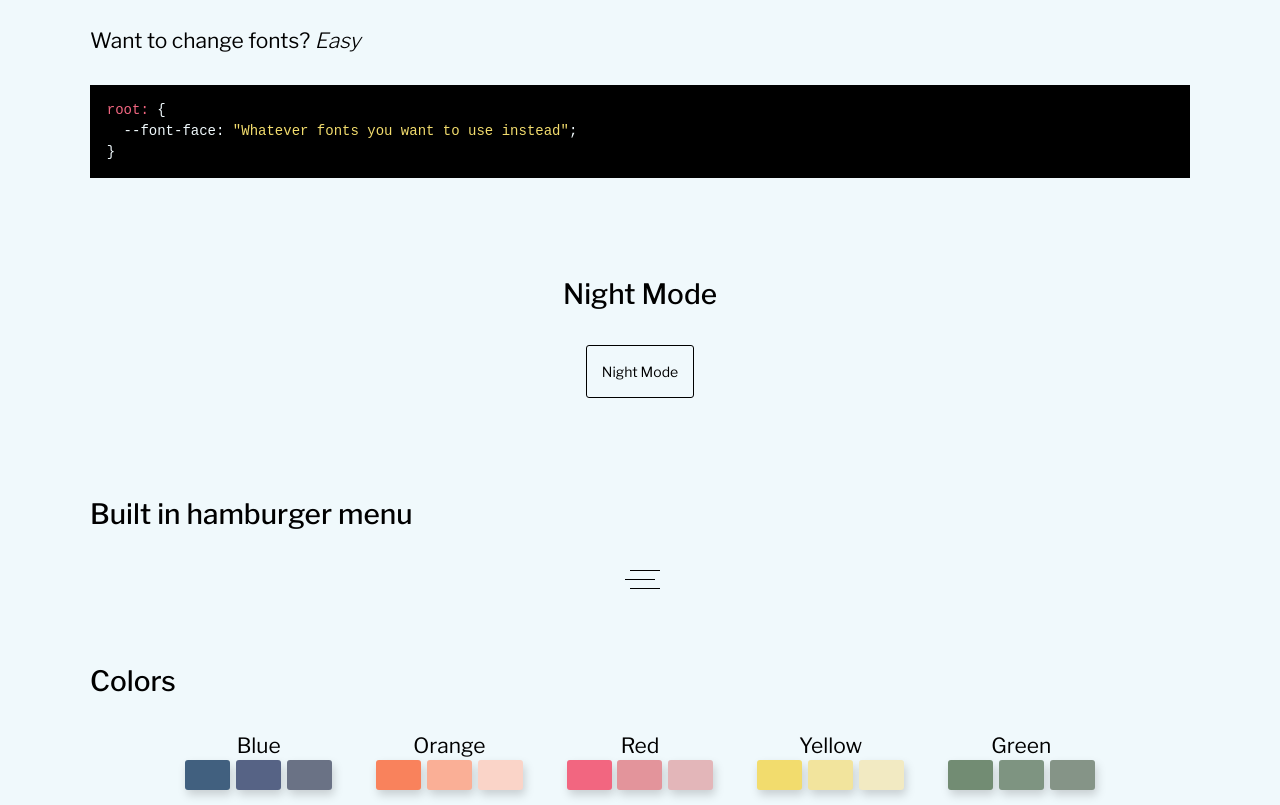
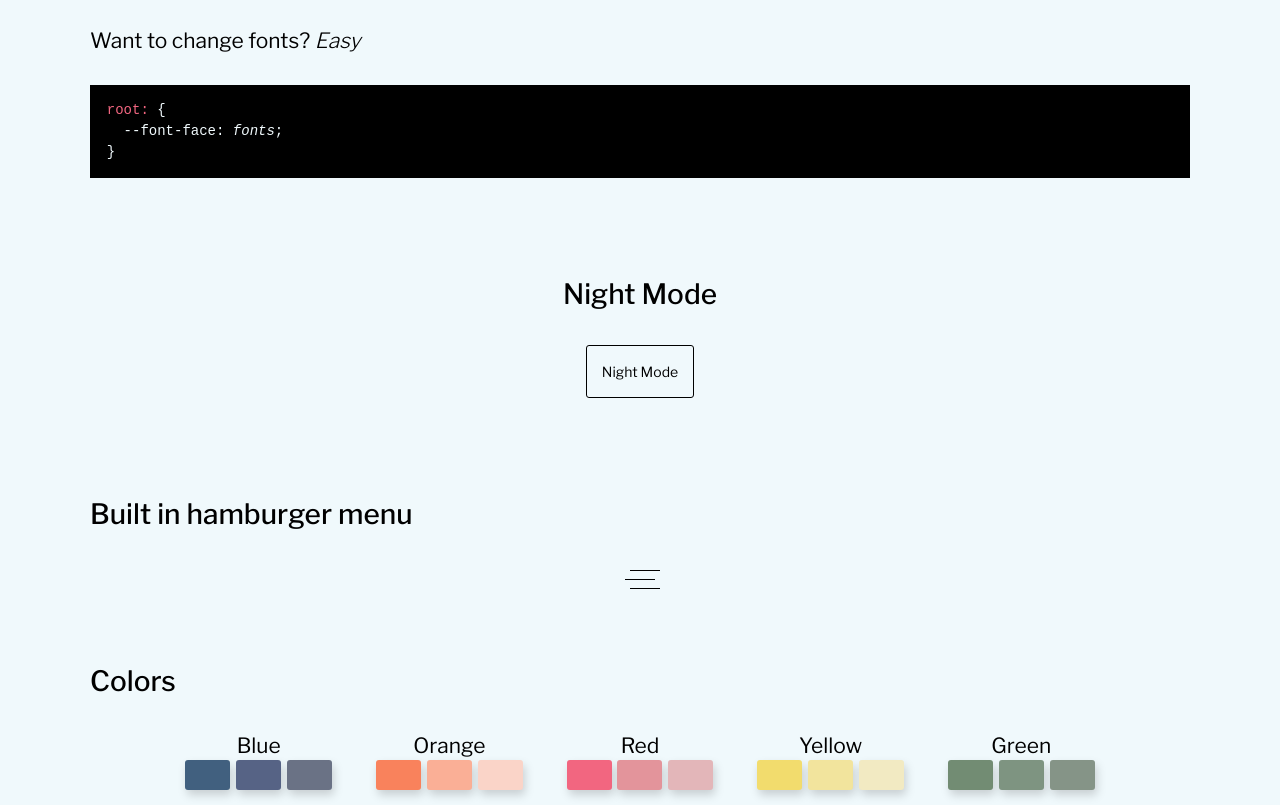
Before and after one commit to Dpalme/Peoria, a plain HTML site: page index.html in a window 1280 px wide. Shown: the part 1836-2641 px from the top of the page. Drawn offline with nearby package versions, Linux system fonts and the light colour scheme.

Commit message:
change fonts code

```diff
--- a/index.html
+++ b/index.html
@@ -98,8 +98,7 @@
       <h4 class="gutter-margin-vertical">Want to change fonts? <b><i>Easy</i></b></h4>
       <pre class="black-bg white body-text half-gutter-padding-vertical">
   <p class="red inline">root:</p> {
-    --font-face: <p class="inline yellow">"Whatever fonts you want to use instead"</p>;
-  }</pre>
+    --font-face: <i>fonts</i>;</p>  }</pre>
     </div>
 
   </div>
```
